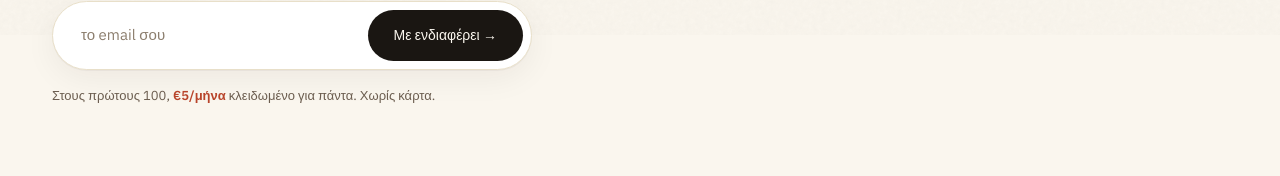
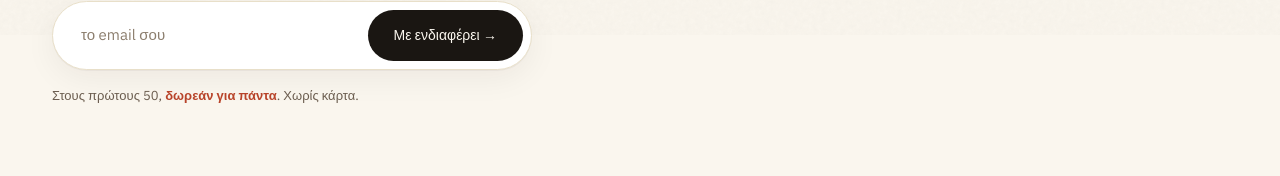
Before and after one commit to Bineeyyy/easydata, a Next.js app: page / in a window 1280 px wide. Shown: the part 765-941 px from the top of the page. Built offline with nearby package versions, Linux system fonts and the light colour scheme; no server answers.

Commit message:
feat(pricing): switch to 50 lifetime-free + €5/month tier

```diff
--- a/src/app/(marketing)/_components/cta-section.tsx
+++ b/src/app/(marketing)/_components/cta-section.tsx
@@ -23,11 +23,12 @@ export function CtaSection() {
         </h2>
 
         <p className="mx-auto mb-12 max-w-[540px] text-[18px] leading-[1.55] text-taupe">
-          Στους πρώτους 100 που μπαίνουν στη λίστα, κλειδώνουμε{" "}
+          Στους πρώτους 50 που μπαίνουν στη λίστα,{" "}
           <strong className="font-semibold text-terracotta">
-            €5/μήνα για πάντα
+            δωρεάν για πάντα
           </strong>
-          . Στέλνουμε ένα email όταν ανοίγουμε. Όχι spam.
+          {" "}— καθόλου κάρτα, καθόλου χρέωση. Μετά τους πρώτους 50, €5/μήνα.
+          Στέλνουμε ένα email όταν ανοίγουμε. Όχι spam.
         </p>
 
         <WaitlistForm source="cta_bottom" variant="terracotta" size="lg" />
--- a/src/app/(marketing)/_components/faq.tsx
+++ b/src/app/(marketing)/_components/faq.tsx
@@ -30,7 +30,7 @@ const items: FaqItem[] = [
   {
     id: "q5",
     q: "Πόσο θα κοστίζει;",
-    a: "Τρία πλάνα. Δωρεάν: έως 5 τιμολόγια/μήνα, με τα βασικά. Pro: €7/μήνα, απεριόριστα τιμολόγια, AI ταξινόμηση, mobile-first. Early bird: €5/μήνα κλειδωμένο για πάντα — μόνο για τους πρώτους 100 στη λίστα.",
+    a: "Τρία πλάνα. Δωρεάν: έως 5 τιμολόγια/μήνα, με τα βασικά. Δωρεάν για πάντα: απεριόριστα τιμολόγια lifetime — μόνο για τους πρώτους 50 στη λίστα, καθόλου κάρτα, καθόλου χρέωση ποτέ. Pro: €5/μήνα, απεριόριστα τιμολόγια, AI ταξινόμηση, mobile-first — για όσους έρχονται μετά τους πρώτους 50.",
   },
   {
     id: "q6",
--- a/src/app/(marketing)/_components/hero.tsx
+++ b/src/app/(marketing)/_components/hero.tsx
@@ -38,9 +38,9 @@ export function Hero() {
             </div>
 
             <p className="mt-4 text-[13px] text-taupe opacity-0 animate-[var(--animate-fade-up)] [animation-delay:0.7s]">
-              Στους πρώτους 100,{" "}
-              <strong className="font-semibold text-terracotta">€5/μήνα</strong>{" "}
-              κλειδωμένο για πάντα. Χωρίς κάρτα.
+              Στους πρώτους 50,{" "}
+              <strong className="font-semibold text-terracotta">δωρεάν για πάντα</strong>
+              . Χωρίς κάρτα.
             </p>
           </div>
 
--- a/src/components/exit-intent-modal.tsx
+++ b/src/components/exit-intent-modal.tsx
@@ -218,9 +218,9 @@ export function ExitIntentModal() {
             <p className="mt-5 text-[16px] leading-[1.55] text-taupe">
               Κλείδωσε{" "}
               <span className="font-medium text-terracotta">
-                €5/μήνα για πάντα
+                δωρεάν για πάντα
               </span>{" "}
-              πριν ανοίξουμε. Στους πρώτους 100 — μετά γίνεται €7.
+              πριν ανοίξουμε. Στους πρώτους 50 — μετά €5/μήνα.
             </p>
 
             <form
--- a/src/lib/email/confirmation-template.ts
+++ b/src/lib/email/confirmation-template.ts
@@ -11,8 +11,7 @@ export const CONFIRMATION_EMAIL_TEXT = `Γεια σου,
 
 Τι σημαίνει αυτό:
 - Κρατάμε τη θέση σου με προτεραιότητα όταν ανοίξουμε
-- Στους πρώτους 100, κλειδώνουμε €5/μήνα για πάντα (μετά γίνεται €7)
-- Πρώτος μήνας δωρεάν
+- Στους πρώτους 50, ΔΩΡΕΑΝ για πάντα — καθόλου κάρτα, καθόλου χρέωση. Μετά τους πρώτους 50, €5/μήνα.
 - Καμία κάρτα τώρα
 
 Στόχος μας είναι να ανοίξουμε πριν την 1η Οκτωβρίου 2026, ώστε να έχεις χρόνο να εξοικειωθείς πριν η ηλεκτρονική τιμολόγηση γίνει υποχρεωτική.
@@ -34,7 +33,7 @@ export const CONFIRMATION_EMAIL_HTML = `<!doctype html>
 </head>
 <body style="margin:0;padding:0;background:#FAF6EE;-webkit-font-smoothing:antialiased;">
 <div style="display:none;max-height:0;overflow:hidden;font-size:1px;line-height:1px;color:#FAF6EE;opacity:0;">
-Είσαι επίσημα στη λίστα αναμονής του EasyData — €5/μήνα κλειδωμένα για τους πρώτους 100.
+Είσαι επίσημα στη λίστα αναμονής του EasyData — δωρεάν για πάντα στους πρώτους 50.
 </div>
 <table role="presentation" cellpadding="0" cellspacing="0" border="0" width="100%" style="background:#FAF6EE;">
 <tr>
@@ -61,8 +60,7 @@ easydata<span style="color:#B8442A;">.</span>
 </p>
 <ul style="margin:0 0 28px;padding:0 0 0 20px;font-family:Helvetica,Arial,sans-serif;font-size:16px;line-height:1.7;color:#1A1612;">
 <li style="margin:0 0 6px;">Κρατάμε τη θέση σου με προτεραιότητα όταν ανοίξουμε</li>
-<li style="margin:0 0 6px;">Στους πρώτους 100, κλειδώνουμε <strong style="color:#B8442A;">€5/μήνα για πάντα</strong> (μετά γίνεται €7)</li>
-<li style="margin:0 0 6px;">Πρώτος μήνας δωρεάν</li>
+<li style="margin:0 0 6px;">Στους πρώτους 50, <strong style="color:#B8442A;">ΔΩΡΕΑΝ για πάντα</strong> — καθόλου κάρτα, καθόλου χρέωση. Μετά τους πρώτους 50, €5/μήνα.</li>
 <li style="margin:0;">Καμία κάρτα τώρα</li>
 </ul>
 <p style="margin:0 0 16px;font-family:Helvetica,Arial,sans-serif;font-size:16px;line-height:1.65;color:#1A1612;">
```
